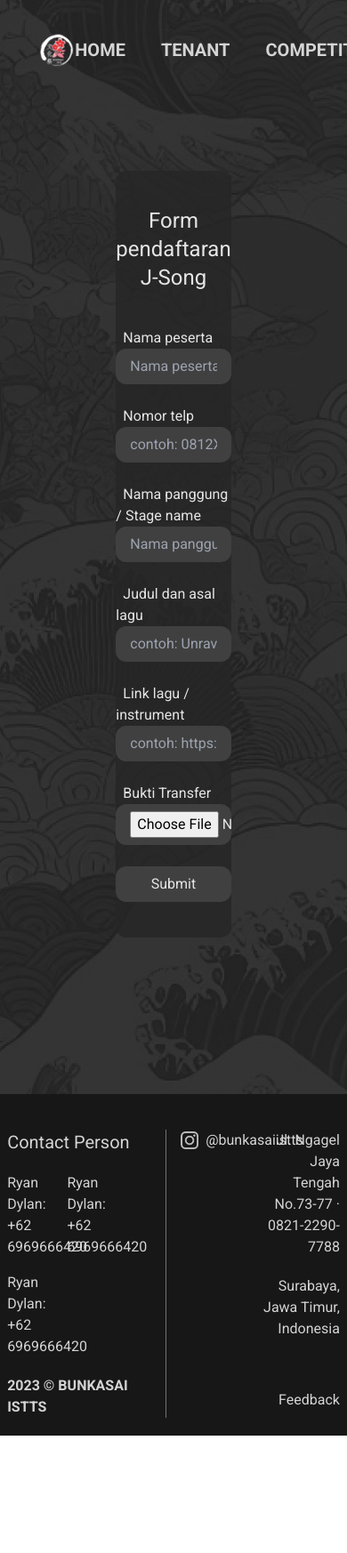
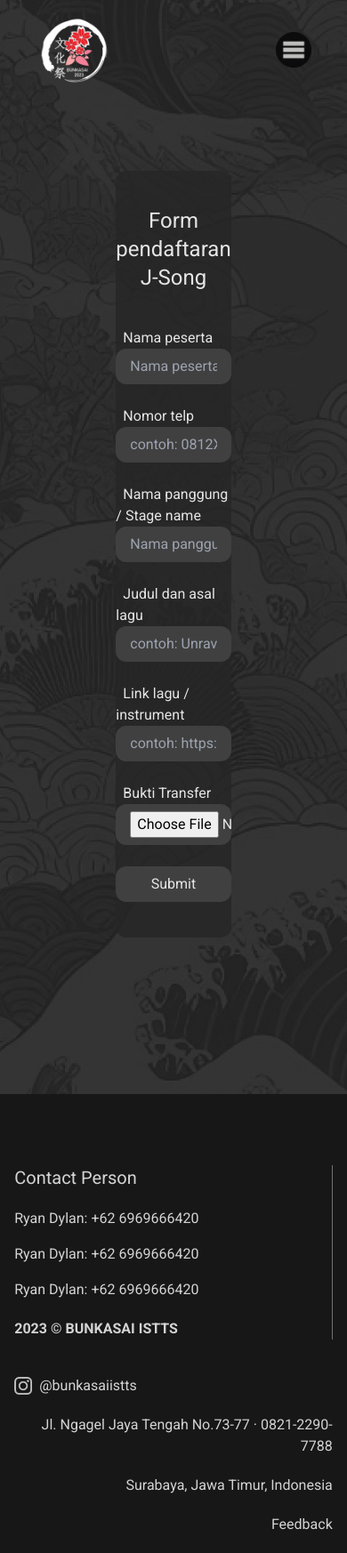
Before and after one commit to timothyjohan/bunkasai-istts-frontend, a React (Vite) app: page /jsong-form in a window 390 px wide. Shown: the whole page at 89% size. Before the commit the page ends 1614 px from the top, so only its background shows below. Built offline with nearby package versions, Linux system fonts and the light colour scheme.

Commit message:
Responsive Home, navbar and Footer

```diff
--- a/src/components/Footer.jsx
+++ b/src/components/Footer.jsx
@@ -3,30 +3,31 @@
 export default function Footer(){
     return(
         <>
-            <div className="bg-neutral-900 min-h-fit pb-5 text-neutral-300">
-                <footer className="grid grid-cols-2">
-                    <div className="w-11/12 mx-auto border-r border-solid border-neutral-500 mt-10">
-                        <h1 className="text-xl ">Contact Person</h1>
-                        <div className="grid grid-cols-2 gap-4 w-4/6 my-5">
+            <div className="bg-neutral-900 pb-5 text-neutral-300">
+                <footer className="grid grid-cols-1 md:grid-cols-2 pt-10">
+                    <div className="w-11/12 mx-auto border-r border-solid border-neutral-500 mt-10 md:mt-0 md:border-0 md:pr-10">
+                        <h1 className="text-xl mb-3 md:mb-5">Contact Person</h1>
+                        <div className="grid grid-cols-1 md:grid-cols-2 gap-4 w-full my-5 md:w-4/6">
                             <p>Ryan Dylan: +62 6969666420</p>
                             <p>Ryan Dylan: +62 6969666420</p>
                             <p>Ryan Dylan: +62 6969666420</p>
                         </div>
                         <h1 className="font-bold">2023 &copy; BUNKASAI ISTTS</h1>
                     </div>
-                    <div className="w-11/12 mx-auto border-neutral-500 mt-10 grid grid-cols-2">
-                            <div className="">
+                    <div className="w-11/12 mx-auto mt-10 md:mt-0 md:border-0 md:pl-10">
+                        <div className="flex flex-col md:flex-row md:justify-end">
+                            <div className="mb-5 md:mb-0 md:mr-5">
                                 <a href="https://instagram.com/bunkasaiistts" className="flex items-center" target="_blank">
                                     <img src="/instagram-logo.png" alt="" className="w-5 h-5 brightness-75" />
                                     <p className="mx-2">@bunkasaiistts</p>
                                 </a>
                             </div>
-                        <div className="text-right">
-                            <p className="mb-5">Jl. Ngagel Jaya Tengah No.73-77 · 0821-2290-7788</p>
-                            <p className="mb-5">Surabaya, Jawa Timur, Indonesia</p>
-                            <Link to={"/feedback-form"}><p className="mt-14">Feedback</p></Link>
+                            <div className=" text-right">
+                                <p className="mb-5">Jl. Ngagel Jaya Tengah No.73-77 · 0821-2290-7788</p>
+                                <p className="mb-5">Surabaya, Jawa Timur, Indonesia</p>
+                                <Link to={"/feedback-form"}><p className="mt-5 md:mt-0">Feedback</p></Link>
+                            </div>
                         </div>
-
                     </div>
                 </footer>
             </div>
--- a/src/components/Navbar.jsx
+++ b/src/components/Navbar.jsx
@@ -1,62 +1,108 @@
 import { Link, useNavigate } from "react-router-dom"; // Mengimpor modul Link dan useNavigate dari react-router-dom
 import { changePage } from "../app/pageSlice"; // Mengimpor fungsi changePage dari file pageSlice.js
 import { useDispatch } from "react-redux"; // Mengimpor fungsi useDispatch dari react-redux
+import { useEffect, useState } from "react";
 
 export default function Navbar() {
     // Mendefinisikan komponen Navbar
     const dispatch = useDispatch(); // Menggunakan useDispatch untuk memanggil action Redux
     const navigate = useNavigate(); // Menggunakan useNavigate untuk navigasi antar halaman
 
+    const [showMenu, setShowMenu] = useState(false);
+    const [showMenuTransition, setShowMenuTransition] = useState(false);
+
+
+    const toggleMenu = () => {
+        setShowMenu(!showMenu);
+    };
+
     const toHome = () => {
         // Fungsi untuk navigasi ke halaman Home
         dispatch(changePage(0)); // Memanggil action changePage dengan parameter 0
         navigate("/"); // Navigasi ke halaman Home
+        setShowMenu(!showMenu);
+
     };
     const toTenant = () => {
         // Fungsi untuk navigasi ke halaman Tenant
         dispatch(changePage(1)); // Memanggil action changePage dengan parameter 1
         navigate("/tenant-conf"); // Navigasi ke halaman Tenant
+        setShowMenu(!showMenu);
+
     };
     const toComp = () => {
         // Fungsi untuk navigasi ke halaman Competition
         dispatch(changePage(2)); // Memanggil action changePage dengan parameter 2
         navigate("/competition-select"); // Navigasi ke halaman Competition
+        setShowMenu(!showMenu);
+
     };
+    useEffect(()=>{
+        setShowMenuTransition(showMenu)
+    },[showMenu])
 
     return (
-        // Mengembalikan JSX untuk render komponen
-        <>
     <div className="fixed w-full z-20">
-                <nav className="w-11/12 mx-auto p-2 mt-2 flex items-center justify-between ">
+        <nav className="w-11/12 mx-auto p-2 mt-2 flex items-center justify-between">
             <div className="flex items-center">
                 <img
                     src="bunkasai-logo.png"
                     className="w-20 h-20 object-contain mx-5"
+                    alt="Logo"
                 />
             </div>
-                    <div className="flex items-center text-neutral-300 ">
+            <div className="hidden md:flex items-center text-neutral-300">
                 <button
                     onClick={toHome}
                     className="mx-5 text-xl font-bold transition-all hover:scale-110"
                 >
-                            <button className=" ">HOME</button>
+                    HOME
                 </button>
                 <button
                     onClick={toTenant}
                     className="mx-5 text-xl font-bold transition-all hover:scale-110"
                 >
-                            <button className=" ">TENANT</button>
+                    TENANT
                 </button>
                 <button
                     onClick={toComp}
                     className="mx-5 text-xl font-bold transition-all hover:scale-110"
                 >
-                            <button className="">COMPETITION</button>
+                    COMPETITION
                 </button>
             </div>
+            <div className="md:hidden">
+                <img
+                    src="/burger_menu.png"
+                    className={`w-10 h-10 mr-4 cursor-pointer opacity-70 transition-all transform ${showMenu ? 'rotate-90' : 'rotate-0'}`}
+                    alt="Menu"
+                    onClick={toggleMenu}
+                />
+            </div>
         </nav>
-                {/* <hr className="border-neutral-200 border-solid w-11/12 mx-auto " /> */}
+        {/* Dropdown menu */}
+        {showMenu && (
+            <div className={`md:hidden ${showMenuTransition ? 'opacity-100': 'opacity-0' } mt-8 absolute top-16 right-0 w-full text-neutral-100 bg-neutral-800/70 shadow-md rounded-xl transition-opacity duration-300`}>
+                <button
+                    onClick={toHome}
+                    className="block w-full py-2 text-center border-b border-gray-200 my-4"
+                >
+                    HOME
+                </button>
+                <button
+                    onClick={toTenant}
+                    className="block w-full py-2 text-center border-b border-gray-200 my-4"
+                >
+                    TENANT
+                </button>
+                <button
+                    onClick={toComp}
+                    className="block w-full py-2 text-center border-b border-gray-200 my-4"
+                >
+                    COMPETITION
+                </button>
             </div>
-        </>
+        )}
+    </div>
 );
 }
--- a/src/pages/Home.jsx
+++ b/src/pages/Home.jsx
@@ -84,7 +84,7 @@
             </Fade>
         </div>
         <Fade>
-            <div className="w-full h-96 mt-[-4rem] xl:mt-[0rem] mx-auto xl:ml-auto">
+            <div className="w-full xl:w-5/6 h-96 mt-[-4rem] mx-auto xl:ml-auto">
                 <Carousel b slideInterval={5000}>
                     {images.map((elements) => {
                         return (
@@ -107,7 +107,7 @@
         </div>
     </Fade>
 
-    <div className="grid grid-cols-1 md:grid-cols-2 mb-10 md:mb-44">
+    <div className="grid grid-cols-1 md:grid-cols-2">
         <Fade>
             <div>
                 <img
@@ -118,9 +118,9 @@
             </div>
         </Fade>
 
-        <div className="text-center md:text-right mt-10">
+        <div className="text-center text-justify md:text-right xl:mt-10 mb-44 w-5/6 mx-auto">
             <Fade bottom>
-                <h1 className="text-4xl md:text-5xl font-semibold">
+                <h1 className="text-4xl text-center xl:text-right md:text-5xl font-semibold mx-auto -mt-10">
                     MEET CLARISS
                 </h1>
             </Fade>
@@ -128,14 +128,29 @@
 
             <p>
                 <Fade bottom cascade>
-                    <p className="text-lg">
-                        Lorem, ipsum dolor sit amet consectetur adipisicing elit. Eligendi doloribus corrupti soluta quas quia possimus obcaecati reiciendis debitis veniam reprehenderit adipisci molestias dicta, quisquam, impedit, ex dolorem perspiciatis sed ipsum. lorem
-                    </p>
+                    <div>
+                        <p className="text-lg">
+                            Lorem, ipsum dolor sit amet consectetur adipisicing elit. Eligendi doloribus corrupti soluta quas quia possimus obcaecati reiciendis debitis veniam reprehenderit adipisci molestias dicta, quisquam, impedit, ex dolorem perspiciatis sed ipsum. lorem
+                        </p>
+
+                    </div>
                 </Fade>
             </p>
         </div>
 
-        <div className="text-center md:text-left mt-10">
+
+
+        <Fade>
+            <div className="text-center md:text-left mx-auto">
+                <img
+                    className="opacity-90 max-h-[85%] "
+                    src="/clue-pose-2.png"
+                    alt=""
+                />
+            </div>
+        </Fade>
+
+        <div className="text-center md:text-left xl:mt-10 mb-44 w-5/6 mx-auto">
             <Fade bottom>
                 <h1 className="text-4xl md:text-5xl font-semibold">
                     MEET CLUE
@@ -143,21 +158,15 @@
             </Fade>
             <br />
             <Fade bottom cascade>
-                <p className="text-lg">
-                    Lorem, ipsum dolor sit amet consectetur adipisicing elit. Eligendi doloribus corrupti soluta quas quia possimus obcaecati reiciendis debitis veniam reprehenderit adipisci molestias dicta, quisquam, impedit, ex dolorem perspiciatis sed ipsum. lorem
-                </p>
+                <div>
+                    <p className="text-lg text-justify ">
+                        Lorem, ipsum dolor sit amet consectetur adipisicing elit. Eligendi doloribus corrupti soluta quas quia possimus obcaecati reiciendis debitis veniam reprehenderit adipisci molestias dicta, quisquam, impedit, ex dolorem perspiciatis sed ipsum. lorem
+                    </p>
+
+                </div>
             </Fade>
         </div>
 
-        <Fade>
-            <div className="text-center md:text-left">
-                <img
-                    className="opacity-90 max-h-[85%] "
-                    src="/clue-pose-2.png"
-                    alt=""
-                />
-            </div>
-        </Fade>
     </div>
 </div>
         </>
```
Lines whose indentation alone changed are shown as unchanged.
